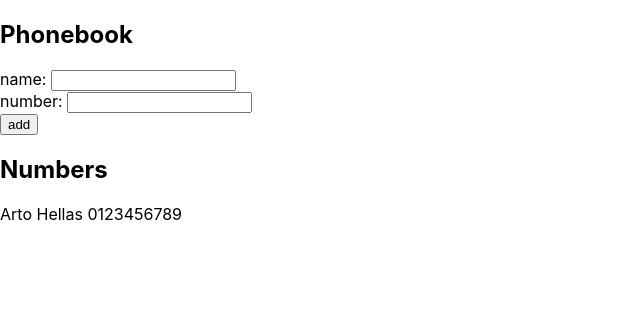
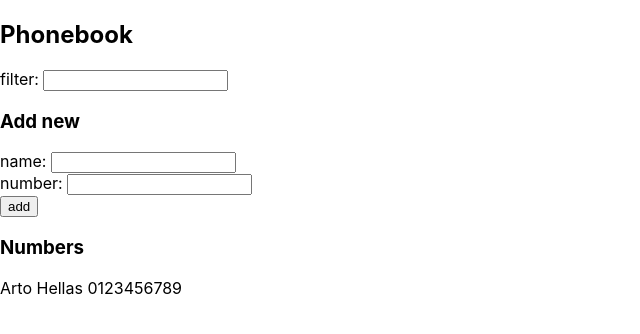
Before and after one commit to Moisiov/FullStackOpen2020, a React (Create React App) app in the folder Osa2/puhelinluettelo/: page / in a window 1280 px wide. Shown: the top 334 px of the page, without its empty margins (0-640 px from the left). Built offline with nearby package versions, Linux system fonts and the light colour scheme.

Commit message:
Puhelinluettelo: complete step 4

```diff
--- a/Osa2/puhelinluettelo/src/App.js
+++ b/Osa2/puhelinluettelo/src/App.js
@@ -1,8 +1,18 @@
 import React, { useState } from 'react'
 
-const Persons = ({ persons }) => (
+/*const Persons = ({ persons }) => (
   <div>
     {persons.map((person, i) => (
+      <p key={i}>{person.name} {person.number}</p>
+    ))}
+  </div>
+);*/
+
+const Persons = ({ persons, filter }) => (
+  <div>
+    {persons.filter(person =>
+    person.name.toLowerCase().includes(filter.toLowerCase()))
+    .map((person, i) => (
       <p key={i}>{person.name} {person.number}</p>
     ))}
   </div>
@@ -17,6 +27,7 @@ const App = () => {
   ]);
   const [newName, setNewName] = useState('');
   const [newNumber, setNewNumber] = useState('');
+  const [nameFilter, setNameFilter] = useState('');
 
   const addPerson = (e) => {
     e.preventDefault();
@@ -41,9 +52,17 @@ const App = () => {
     setNewNumber(e.target.value);
   }
 
+  const handleNameFilterChange = (e) => {
+    setNameFilter(e.target.value);
+  }
+
   return (
     <div>
       <h2>Phonebook</h2>
+      <div>
+        filter: <input value={nameFilter} onChange={handleNameFilterChange} />
+      </div>
+      <h3>Add new</h3>
       <form onSubmit={addPerson}>
         <div>
           name: <input value={newName} onChange={handleNameChange} />
@@ -55,8 +74,8 @@ const App = () => {
           <button type="submit">add</button>
         </div>
       </form>
-      <h2>Numbers</h2>
-      <Persons persons={persons} />
+      <h3>Numbers</h3>
+      <Persons persons={persons} filter={nameFilter} />
     </div>
   );
 
```
